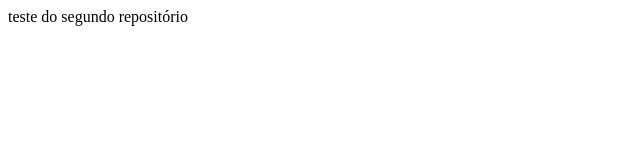
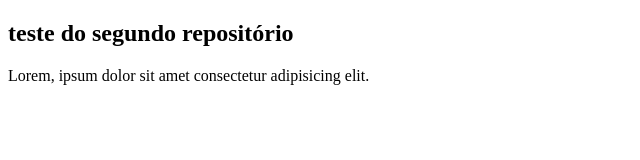
Before and after one commit to jugiovanini/repositorio-2, a plain HTML site: page index-segundo-rep.html in a window 1280 px wide. Shown: the whole page, without its empty margins (0-640 px from the left). Drawn offline with Linux system fonts and the light colour scheme.

Commit message:
Update and rename index.html to index-segundo-rep.html

```diff
--- a/index.html
+++ b/index-segundo-rep.html
@@ -6,6 +6,7 @@
     <title>Document</title>
 </head>
 <body>
-    teste do segundo repositório
+    <h2>teste do segundo repositório</h2>
+     Lorem, ipsum dolor sit amet consectetur adipisicing elit.
 </body>
 </html>
```
